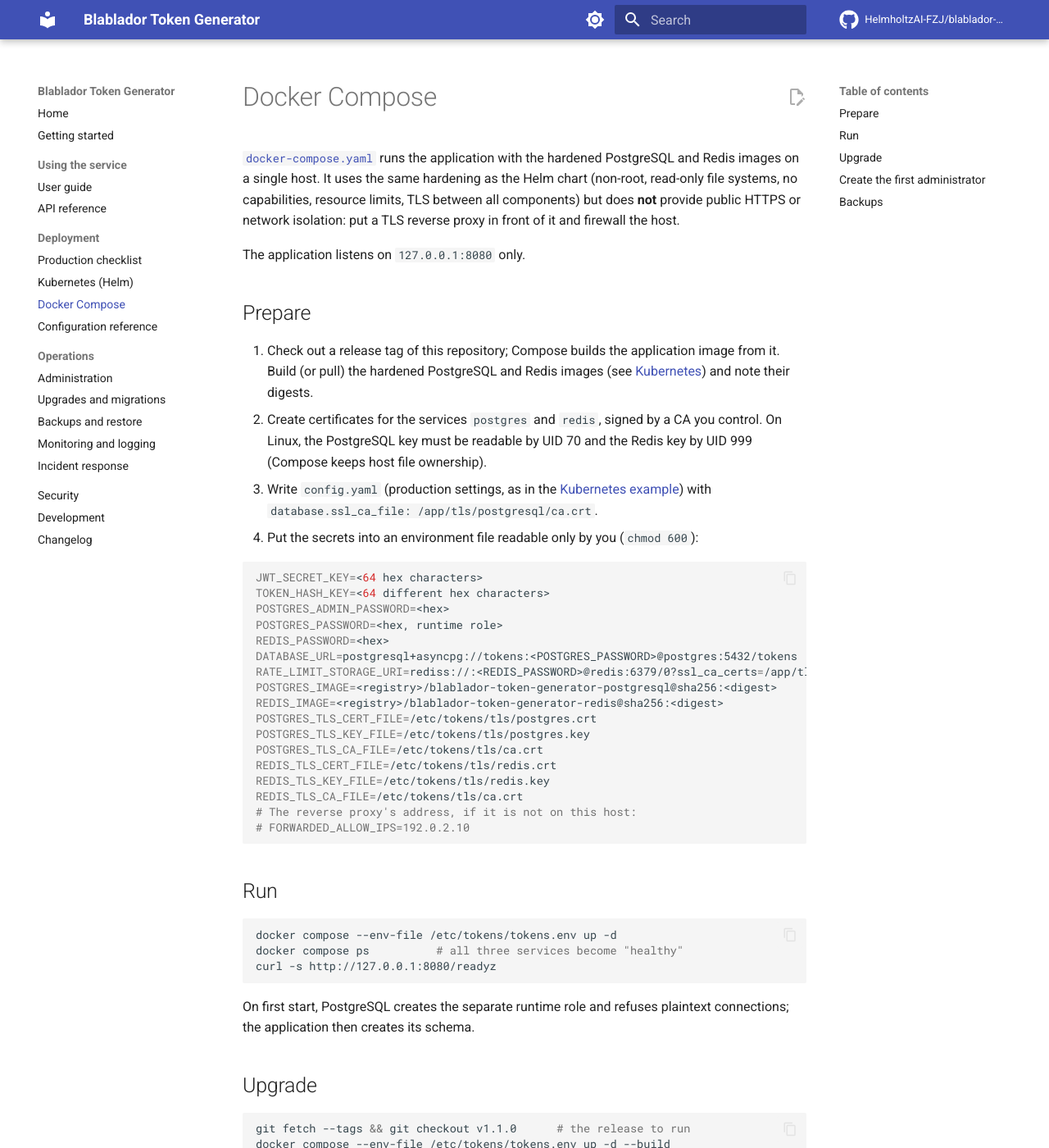
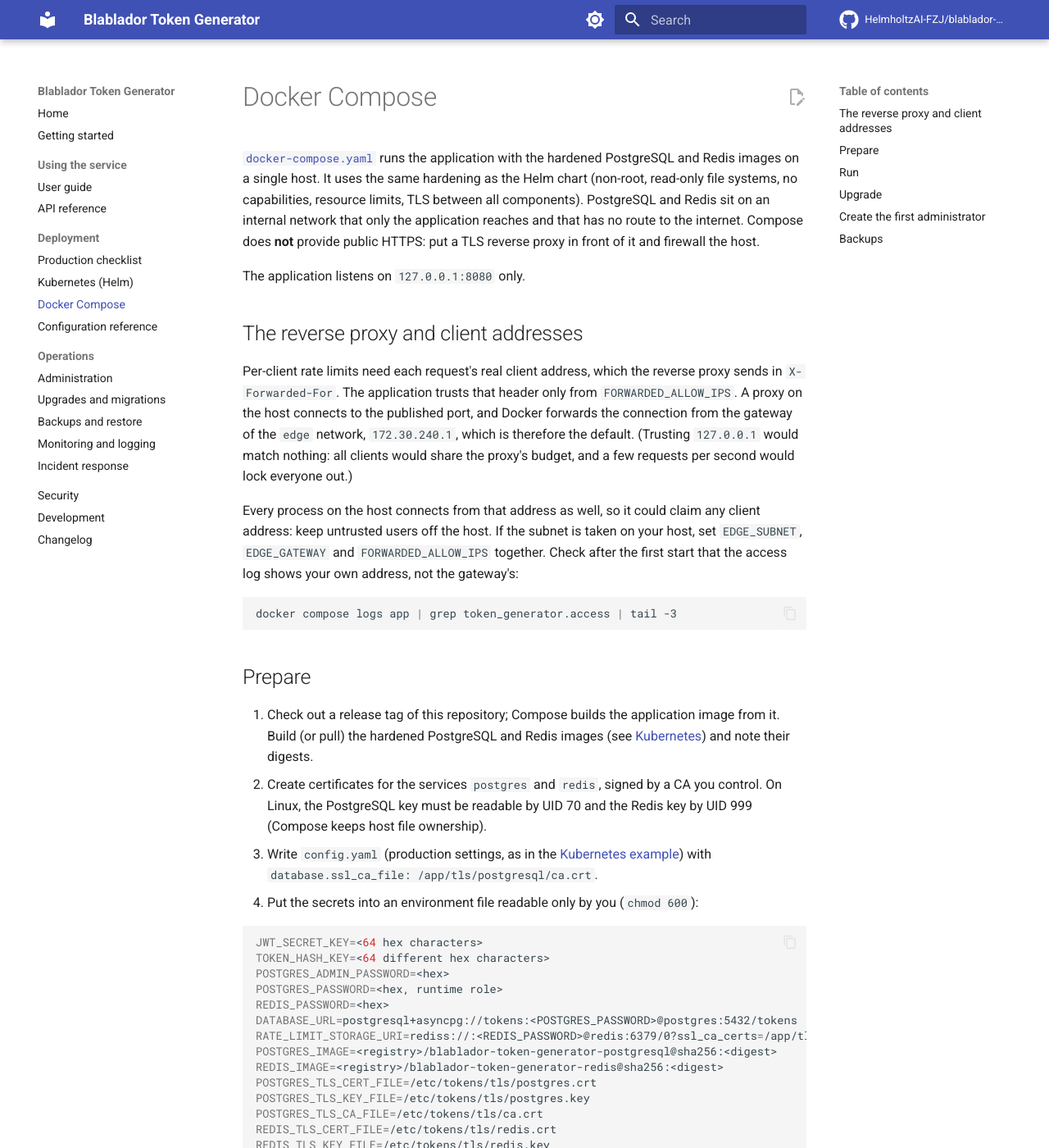
Before and after one commit to HelmholtzAI-FZJ/blablador-token-generator, an MkDocs documentation site: the page built from docs/deployment/docker-compose.md, in a window 1280 px wide and 1400 px high. Shown: the whole window at 82% size. Built offline with MkDocs 1.6.1 and Material for MkDocs 9.7.7, drawn with Linux system fonts in a browser that asks for light colours; comment, search, counter and statistics services are not loaded; some of the changed text lies outside the part shown.

Commit message:
fix(compose): real client addresses, isolated datastores
In the documented setup a reverse proxy on the host reaches the app
through the published port, which Docker forwards from the bridge
gateway, not 127.0.0.1. The default proxy trust (127.0.0.1) therefore
matched nothing: every client shared one address and one rate-limit
budget, so a few requests per second from anywhere locked everyone out
of sign-in, pages and token validation, and logs lost client addresses.

- The app joins a fixed-subnet "edge" network whose gateway is the
  default trusted proxy; the guide explains the consequences (every host
  process can claim a client address) and how to change the subnet.
- PostgreSQL and Redis move to an internal network: only the app reaches
  them, and they have no route to the internet.
- OAUTH_CLIENT_SECRET can come from the environment file, so config.yaml
  (readable by the container user) need not hold it.
- The backup instructions no longer put the database password on the
  docker command line, write dumps privately and atomically, and do not
  source the environment file (its URLs contain "&").

Verified with the synthetic production stack: forwarded addresses are
honoured, the datastores cannot reach the internet, sign-in, token
creation and validation work.

Co-Authored-By: Claude Opus 5.5 <noreply@anthropic.com>

````diff
--- a/docs/deployment/docker-compose.md
+++ b/docs/deployment/docker-compose.md
@@ -3,11 +3,32 @@
 [`docker-compose.yaml`](https://github.com/HelmholtzAI-FZJ/blablador-token-generator/blob/main/docker-compose.yaml)
 runs the application with the hardened PostgreSQL and Redis images on a single
 host. It uses the same hardening as the Helm chart (non-root, read-only file
-systems, no capabilities, resource limits, TLS between all components) but
-does **not** provide public HTTPS or network isolation: put a TLS reverse proxy
-in front of it and firewall the host.
+systems, no capabilities, resource limits, TLS between all components).
+PostgreSQL and Redis sit on an internal network that only the application
+reaches and that has no route to the internet. Compose does **not** provide
+public HTTPS: put a TLS reverse proxy in front of it and firewall the host.
 
 The application listens on `127.0.0.1:8080` only.
+
+## The reverse proxy and client addresses
+
+Per-client rate limits need each request's real client address, which the
+reverse proxy sends in `X-Forwarded-For`. The application trusts that header
+only from `FORWARDED_ALLOW_IPS`. A proxy on the host connects to the published
+port, and Docker forwards the connection from the gateway of the `edge`
+network, `172.30.240.1`, which is therefore the default. (Trusting
+`127.0.0.1` would match nothing: all clients would share the proxy's budget,
+and a few requests per second would lock everyone out.)
+
+Every process on the host connects from that address as well, so it could
+claim any client address: keep untrusted users off the host. If the subnet
+is taken on your host, set `EDGE_SUBNET`, `EDGE_GATEWAY` and
+`FORWARDED_ALLOW_IPS` together. Check after the first start that the access
+log shows your own address, not the gateway's:
+
+```bash
+docker compose logs app | grep token_generator.access | tail -3
+```
 
 ## Prepare
 
@@ -39,9 +60,12 @@ POSTGRES_TLS_CA_FILE=/etc/tokens/tls/ca.crt
 REDIS_TLS_CERT_FILE=/etc/tokens/tls/redis.crt
 REDIS_TLS_KEY_FILE=/etc/tokens/tls/redis.key
 REDIS_TLS_CA_FILE=/etc/tokens/tls/ca.crt
-# The reverse proxy's address, if it is not on this host:
-# FORWARDED_ALLOW_IPS=192.0.2.10
+# With OAuth sign-in (keeps the secret out of config.yaml):
+# OAUTH_CLIENT_SECRET=<client secret>
 ```
+
+`config.yaml` must be readable by the container's user (UID 10001); keep
+secrets in the environment file rather than in it.
 
 ## Run
 
@@ -79,13 +103,26 @@ docker compose exec app python -m app.manage create-local-admin \
 ## Backups
 
 Compose has no scheduler. Run the same dump the Helm chart uses from cron on
-the host, as the runtime role over verified TLS:
+the host, as the runtime role over verified TLS. Dumps contain password
+hashes, token hashes and emails: this script keeps them private (`umask
+077`), never leaves a half-written file under a final name, and passes the
+password to `docker compose` through the environment instead of its command
+line (which other users could read with `ps`):
 
 ```bash
-set -a; . /etc/tokens/tokens.env; set +a
-docker compose exec -T -e PGPASSWORD="$POSTGRES_PASSWORD" -e PGSSLMODE=verify-full \
-    -e PGSSLROOTCERT=/run/secrets/postgres_ca postgres \
-    pg_dump -h postgres -U tokens -d tokens --format=custom > tokens-$(date -u +%Y%m%dT%H%M%SZ).dump
+#!/bin/sh
+# /etc/tokens/backup.sh
+set -eu
+umask 077
+cd /srv/tokens                              # the checkout with docker-compose.yaml
+target=/var/backups/tokens/tokens-$(date -u +%Y%m%dT%H%M%SZ).dump
+PGPASSWORD=$(sed -n 's/^POSTGRES_PASSWORD=//p' /etc/tokens/tokens.env)
+export PGPASSWORD
+docker compose --env-file /etc/tokens/tokens.env exec -T -e PGPASSWORD \
+    -e PGSSLMODE=verify-full -e PGSSLROOTCERT=/run/secrets/postgres_ca postgres \
+    pg_dump -h postgres -U tokens -d tokens --format=custom > "$target.partial"
+mv "$target.partial" "$target"
+find /var/backups/tokens -maxdepth 1 -name 'tokens-2*Z.dump' -mtime +14 -delete
 ```
 
 Restoring is described in [Backups](../operations/backups.md#restore).
````
Also changed, not shown: docker-compose.yaml (+25 -1 lines).
